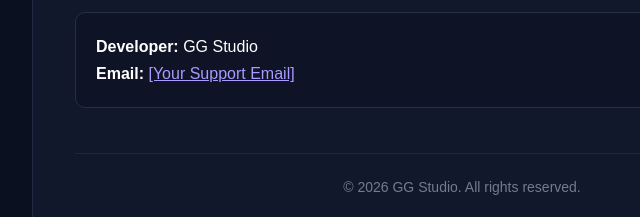
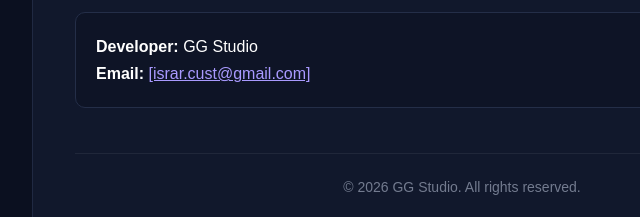
Before and after one commit to GG-Studioss/gg-studioss.github.io, a plain HTML site: page privacy.html in a window 1280 px wide. Shown: the part 3171-3388 px from the top of the page, 178-818 px from the left. Drawn offline with Linux system fonts and the light colour scheme.

Commit message:
Updated contact email address

```diff
--- a/privacy.html
+++ b/privacy.html
@@ -268,7 +268,7 @@
     <div class="contact">
         <strong>Developer:</strong> GG Studio<br>
         <strong>Email:</strong>
-        <a href="mailto:[Your Support Email]">[Your Support Email]</a><br>
+        <a href="mailto:[israr.cust@gmail.com]">[israr.cust@gmail.com]</a><br>
             </div>
 
 
```
Also changed, not shown: index.html (+1 -1 lines).
